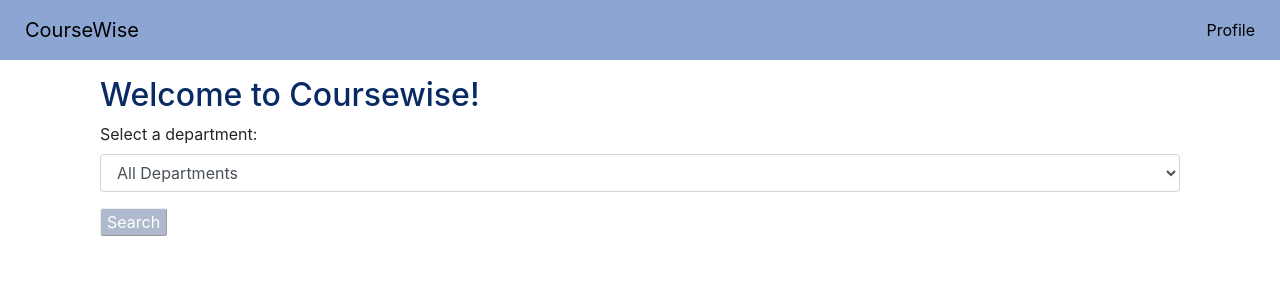
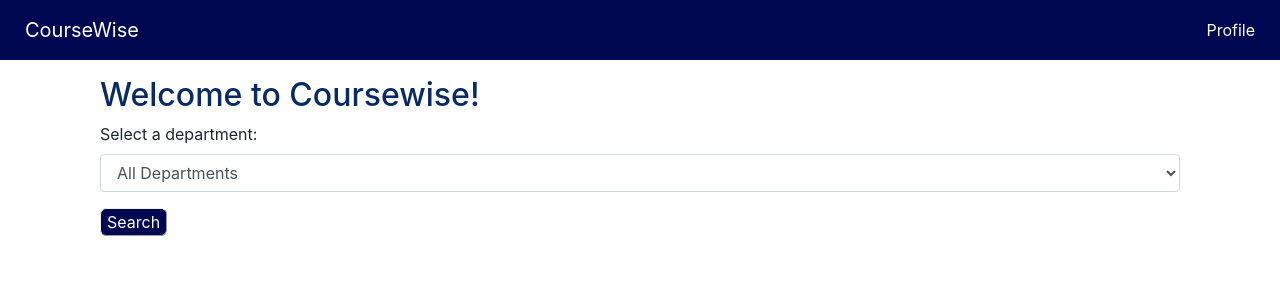
Before and after one commit to ay106/CourseWise, a Flask app: template templates/base.html in a window 1280 px wide. Shown: the top 300 px of the page. Run offline with Flask 3, Linux system fonts and the light colour scheme; the template is opened without the code that fills it, so the values that code supplies are empty; some libraries are stand-ins or nearby versions.

Commit message:
styling change

```diff
--- a/static/style.css
+++ b/static/style.css
@@ -28,7 +28,7 @@ h2, h3 {
 }
 
 a {
-    color: rgb(0, 0, 0);
+    color: white;
 }
 
 a.course{
@@ -44,7 +44,8 @@ a.course{
 .navbar {
     display: flex;
     align-items: center;
-    background-color: #8ca5d2;
+    background-color: #000852;
+    ;
     color: white;
     padding: 10px;
 }
@@ -93,7 +94,8 @@ a.course{
 .btn {
     padding: 1px 6px;
     border: 1px outset;
-    border-radius: 3px;
-    background-color: #aeb9cd;
+    border-radius: 6px;
+    color: white;
+    background-color: #000852;
     margin-left: auto;
 }
--- a/templates/profile.html
+++ b/templates/profile.html
@@ -13,7 +13,7 @@
             <h3>My Reviews</h3>
             <ul class="review-list">
                 {% for r in reviews %}
-                <h3><a href="{{ url_for('display_course', cid = r.cid) }}">{{ r.course_code }}: {{ r.name }}</a></h3>
+                <h3><a href="{{ url_for('display_course', cid = r.cid) }}" class="course">{{ r.course_code }}: {{ r.name }}</a></h3>
             <li class="review-box">
                         <div class="review-header">
                             <p><strong>Professor Name:</strong> {{ r.prof_name }} (<strong>Rating:</strong> {{ r.prof_rating }})</p>
```
